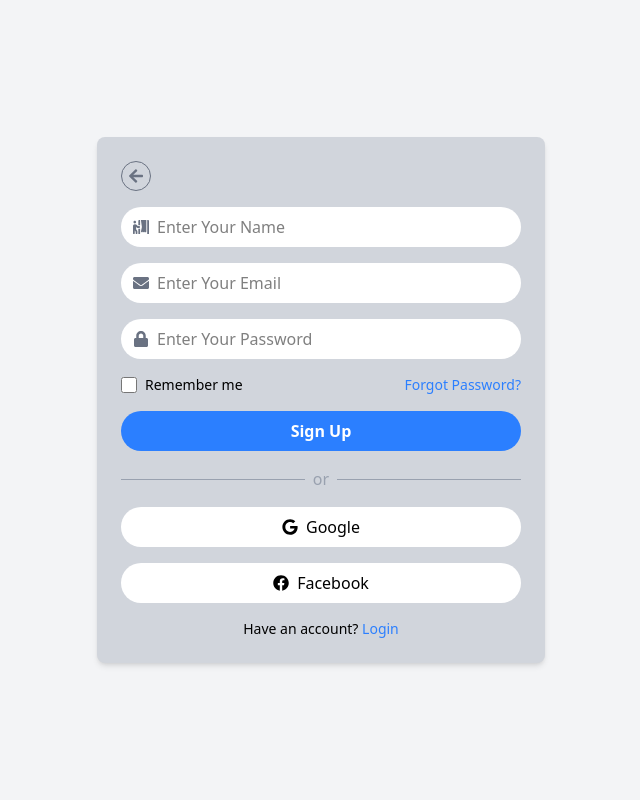
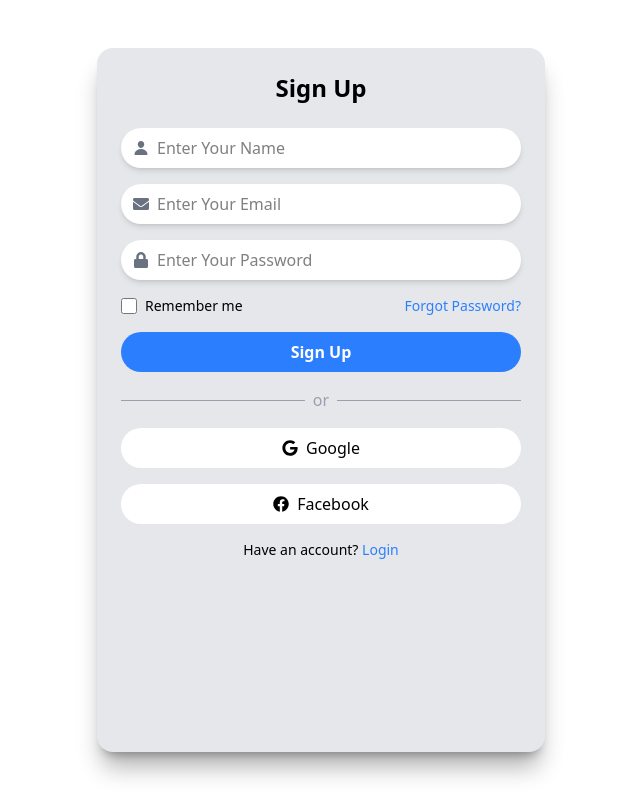
Before and after one commit to GeraldOkoth/weather-dashboard, a React (Vite) app: page /signup in a window 1280 px wide. Shown: the whole page, without its empty margins (319-959 px from the left). Built offline with nearby package versions, Linux system fonts and the light colour scheme; no server answers.

Commit message:
fix: Optimize code to reduce redundancy

```diff
--- a/src/components/InputField.jsx
+++ b/src/components/InputField.jsx
@@ -1,14 +1,15 @@
+// Input component for login details
 const InputField = ({ icon, type, placeholder }) => {
   return (
-    <div className="flex items-center border-0 rounded-full px-3 py-2 bg-white">
+    <div className="flex items-center border-0 rounded-full px-3 py-2 bg-white shadow-md">
       <span className="material-icons text-gray-500">{icon}</span>
       <input
         type={type}
         placeholder={placeholder}
-        className="flex-1 bg-transparent outline-none ml-2"
+        className="flex-1 outline-none ml-2"
       />
     </div>
   );
-}
+};
 
-export default InputField
+export default InputField;
--- a/src/pages/LoginPage.jsx
+++ b/src/pages/LoginPage.jsx
@@ -37,7 +37,6 @@ const LoginPage = () => {
           <NavLink to="/dashboard">
             <Button button="Login" />
           </NavLink>
-
           <div className="flex items-center justify-center text-gray-400">
             <span className="flex-1 border-b"></span>
             <span className="px-2">or</span>
--- a/src/pages/ResetPassword.jsx
+++ b/src/pages/ResetPassword.jsx
@@ -1,13 +1,14 @@
 import React from "react";
 import InputField from "../components/InputField";
+import Button from "../components/Button";
 import { NavLink } from "react-router-dom";
-import { FaEnvelope, FaLock, FaCheck } from "react-icons/fa";
-
+import { FaEnvelope, FaLock } from "react-icons/fa";
 
 const ResetPassword = () => {
   return (
-    <div className="flex flex-col justify-center mx-auto w-3/4 lg:w-1/2 mt-4 bg-gray-300 p-6  rounded-2xl shadow-2xl">
-      <h2 className="text-center text-xl font-semibold mb-4">Reset Password</h2>
+    <div className="min-h-screen flex justify-center lg:p-12 sm:p-6">
+      <div className="flex flex-col h-fit w-full max-w-md bg-gray-200 p-6  rounded-2xl shadow-xl/30">
+        <h2 className="text-center text-2xl font-bold mb-6">Reset Password</h2>
         <form className="space-y-4">
           <InputField
             icon={<FaEnvelope />}
@@ -25,10 +26,11 @@ const ResetPassword = () => {
             placeholder="Repeat Your Password"
           />
 
-        <button className="w-full py-2 rounded-full bg-blue-500 border-0 text-white font-bold">
-          <NavLink to="/">Reset Password</NavLink>
-        </button>
+          <NavLink to="/">
+            <Button button="Reset Password" />
+          </NavLink>
         </form>
+      </div>
     </div>
   );
 };
--- a/src/pages/SignUpPage.jsx
+++ b/src/pages/SignUpPage.jsx
@@ -1,19 +1,19 @@
 import { Link, NavLink } from "react-router-dom";
 import InputField from "../components/InputField";
-import {FaEnvelope, FaLock, FaPersonBooth, FaArrowLeft, FaGoogle, FaFacebook} from 'react-icons/fa'
-
+import Button from "../components/Button";
+import { OAuthButton } from "../components/Button"; //For OAuth buttons
+import { FaEnvelope, FaLock, FaGoogle, FaFacebook } from "react-icons/fa";
+import { IoPerson } from "react-icons/io5";
 
 const SignUpPage = () => {
   return (
-    <div className="min-h-screen flex items-center justify-center bg-gray-100 p-6">
-      <div className="w-full max-w-md bg-gray-300 shadow-md rounded-lg p-6">
-        <button className="mb-4 text-gray-500 border rounded-2xl p-1.5">
-          {<FaArrowLeft />}
-        </button>
+    <div className="min-h-screen flex justify-center lg:p-12 sm:p-6">
+      <div className="w-full max-w-md bg-gray-200 shadow-xl/30 rounded-2xl p-6">
+        <h2 className="text-center text-2xl font-bold mb-6">Sign Up</h2>
 
         <form className="space-y-4">
           <InputField
-            icon={<FaPersonBooth />}
+            icon={<IoPerson />}
             type="text"
             placeholder="Enter Your Name"
           />
@@ -27,7 +27,6 @@ const SignUpPage = () => {
             type="password"
             placeholder="Enter Your Password"
           />
-
           <div className="flex justify-between items-center text-sm">
             <label className="flex items-center space-x-2">
               <input type="checkbox" className="w-4 h-4" />
@@ -37,27 +36,17 @@ const SignUpPage = () => {
               Forgot Password?
             </Link>
           </div>
-
-          <button className="w-full py-2 rounded-full bg-blue-500 border-0 text-white font-bold">
-            <NavLink to="/dashboard">Sign Up</NavLink>
-          </button>
-
+          {/* Directs user to dashboard if user clicks signup */}{" "}
+          <NavLink to="/dashboard">
+            <Button button="Sign Up" />
+          </NavLink>
           <div className="flex items-center justify-center text-gray-400">
             <span className="flex-1 border-b"></span>
             <span className="px-2">or</span>
             <span className="flex-1 border-b"></span>
           </div>
-
-          <button className="w-full py-2 rounded-full bg-white border-0 flex items-center justify-center gap-2">
-            {<FaGoogle />}
-            Google
-          </button>
-
-          <button className="w-full py-2 rounded-full bg-white border-0 flex items-center justify-center gap-2">
-            {<FaFacebook />}
-            Facebook
-          </button>
-
+          <OAuthButton icon={<FaGoogle />} Button="Google" />
+          <OAuthButton icon={<FaFacebook />} Button="Facebook" />
           <p className="text-center text-sm mt-4">
             Have an account?{" "}
             <Link to="/" className="text-blue-500">
@@ -68,6 +57,6 @@ const SignUpPage = () => {
       </div>
     </div>
   );
-}
+};
 
-export default SignUpPage
+export default SignUpPage;
```
Lines whose indentation alone changed are shown as unchanged.
